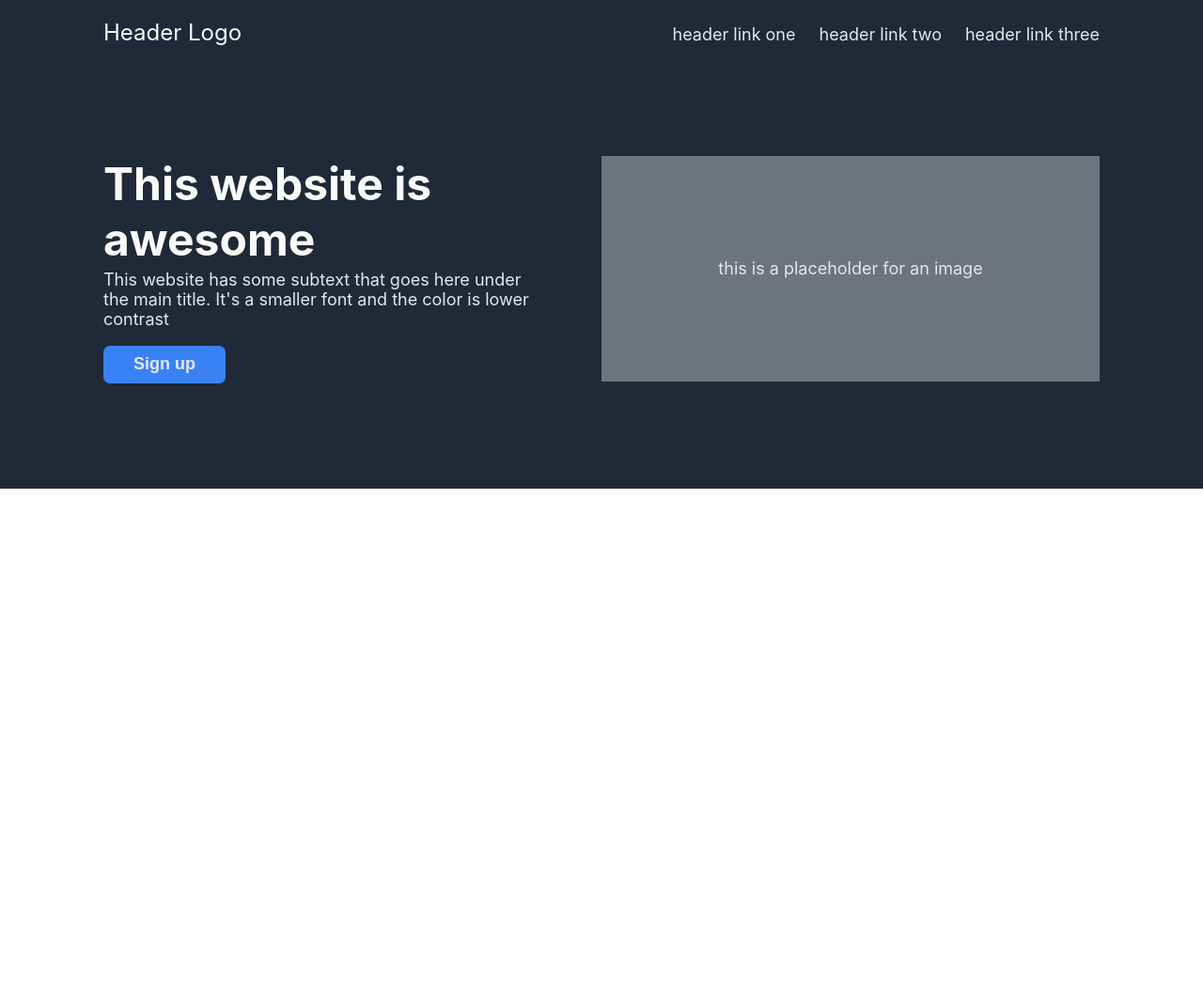
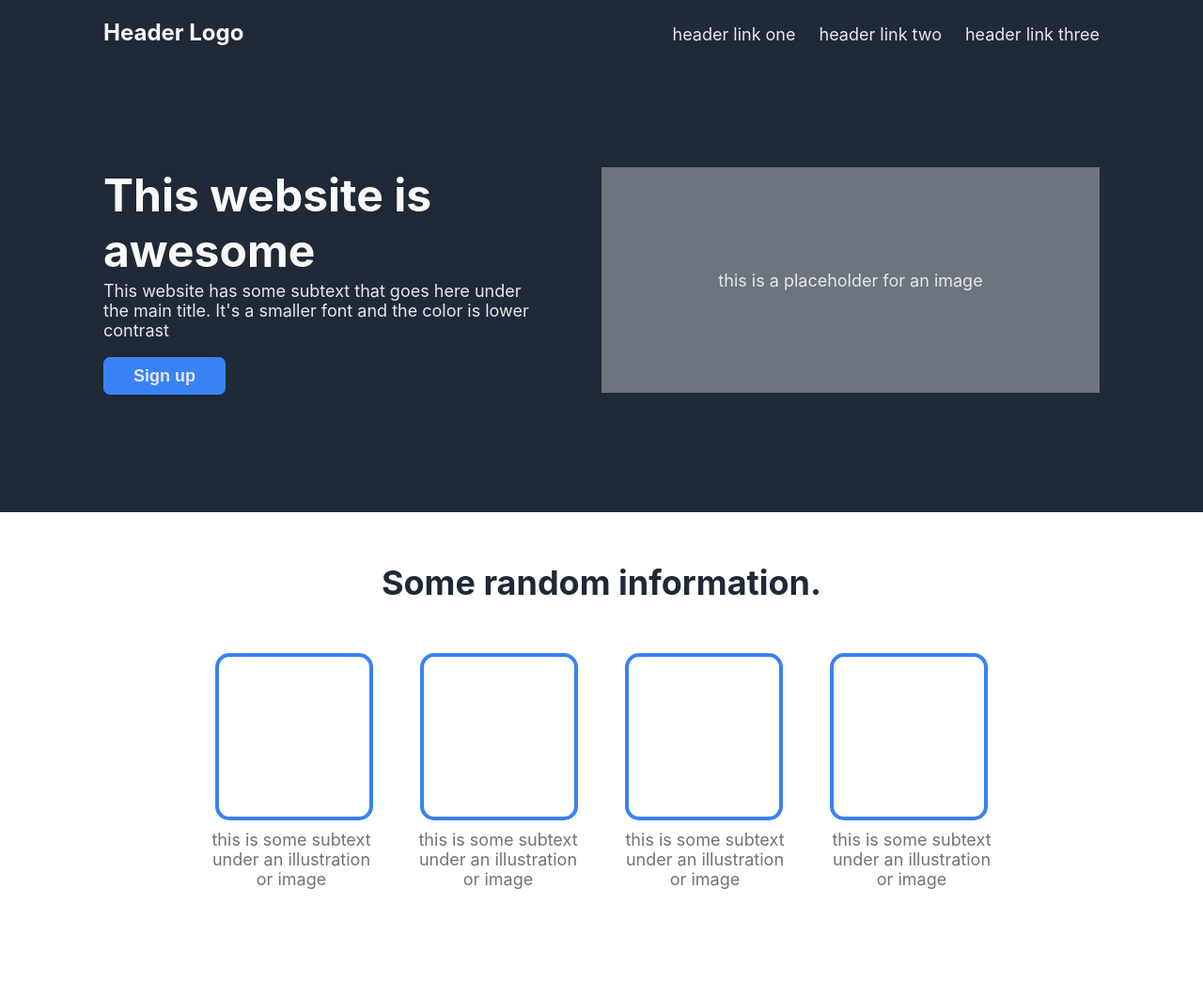
Before and after one commit to ThierryLekinaNga/Landing-Page, a plain HTML site: page index.html in a window 1280 px wide. Shown: the whole page at 94% size. Before the commit the page ends 800 px from the top, so only its background shows below. Drawn offline with Linux system fonts and the light colour scheme.

Commit message:
Landing Page Project: Header layout modified & and added Section information

```diff
--- a/index.html
+++ b/index.html
@@ -30,7 +30,21 @@
             </div>
         </header>
 
-
+        <section class="information">
+            <div class="information-header-text">Some random information.</div>
+            <div class="boxes">
+                <div class="box"></div>
+                <div class="box"></div>
+                <div class="box"></div>
+                <div class="box"></div>
+            </div>
+            <div class="info">
+                <div class="subtext">this is some subtext under an illustration or image</div>
+                <div class="subtext">this is some subtext under an illustration or image</div>
+                <div class="subtext">this is some subtext under an illustration or image</div>
+                <div class="subtext">this is some subtext under an illustration or image</div>
+            </div>
+        </section>
 
     </body>
 
--- a/style.css
+++ b/style.css
@@ -22,7 +22,7 @@ header {
     flex-wrap: wrap;
     justify-content: space-between;
     align-items: baseline;
-    height: 500px;
+    height: 525px;
     max-width: 1060px;
 }
 
@@ -30,6 +30,7 @@ header {
 
     font-size: 24px;
     color: #F9FAF8;
+    font-weight: bolder;
 }
 
 .header-link-text {
@@ -52,7 +53,7 @@ header {
 .hero-main-text {
 
     font-size: 48px;
-    font-weight: bold;
+    font-weight: bolder;
     color: #F9FAF8;
 }
 
@@ -100,3 +101,46 @@ ul {
 }
 
 /* -- SECTION INFORMATION -- */
+
+.box {
+
+    width: 160px;
+    height: 170px;
+    border: 4px solid #3882F6;
+    border-radius: 15px;
+}
+
+.information {
+
+    height: 500px;
+    display: flex;
+    flex-direction: column;
+    align-items: center;
+}
+
+.boxes,
+.info {
+
+    display: flex;
+    gap: 50px;
+}
+
+.information-header-text {
+
+    height: 150px;
+    font-size: 36px;
+    font-weight:bolder;
+    color: #1F2937;
+    display: flex;
+    flex-direction: column;
+    justify-content: space-around;
+}
+
+.subtext {
+
+    margin-top: 10px;
+    width: 170px;
+    text-align: center;
+    font-size: 18px;
+    color: #727375;
+}
```
